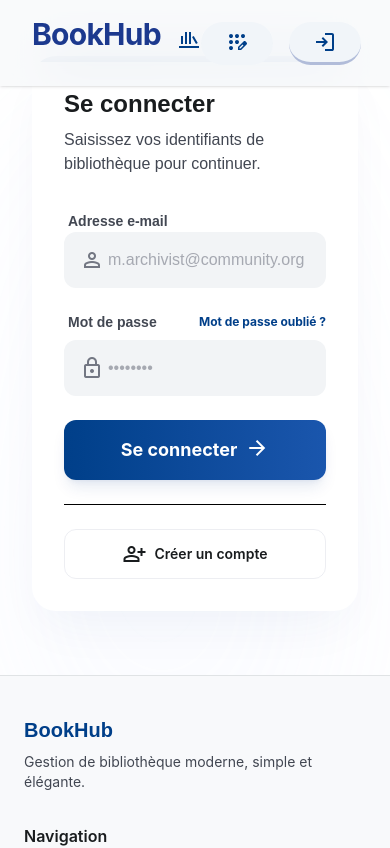
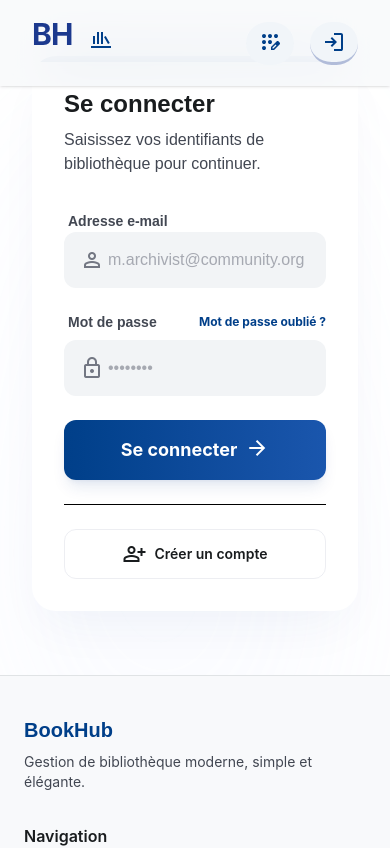
Before and after one commit to Federico2235/TP-BookHub-Front, an Angular app: page /login in a window 390 px wide. Shown: the top 848 px of the page. Built offline with nearby package versions, Linux system fonts and the light colour scheme.

Commit message:
Evol submit when press enter key on login page.

```diff
--- a/src/app/features/users/pages/login/login.html
+++ b/src/app/features/users/pages/login/login.html
@@ -34,7 +34,7 @@
         <p class="text-on-surface-variant font-body">Saisissez vos identifiants de bibliothèque pour continuer.</p>
       </div>
 
-      <form #signupForm="ngForm" class="space-y-6">
+      <form #signupForm="ngForm" class="space-y-6" (ngSubmit)="handleLogin()">
         <!-- Email Field -->
         <div class="space-y-2">
           <label class="text-sm font-semibold text-on-surface-variant ml-1 font-label" for="email">
@@ -77,7 +77,7 @@
         </div>
 
         <!-- Sign In Button -->
-        <button class="w-full bg-gradient-to-r from-primary to-primary-container flex justify-center gap-2 text-on-primary py-4 rounded-xl font-bold text-lg shadow-lg shadow-primary/10 hover:opacity-95 transition-all active:scale-[0.98] mt-4" type="button" (click)="handleLogin()">
+        <button class="w-full bg-gradient-to-r from-primary to-primary-container flex justify-center gap-2 text-on-primary py-4 rounded-xl font-bold text-lg shadow-lg shadow-primary/10 hover:opacity-95 transition-all active:scale-[0.98] mt-4" type="submit">
           <span>Se connecter</span>
           <span class="material-symbols-outlined text-lg inline-flex leading-none">arrow_forward</span>
         </button>
--- a/src/app/shared/header/header.html
+++ b/src/app/shared/header/header.html
@@ -2,13 +2,15 @@
   <section class="flex justify-between items-center px-8 py-4 max-w-full mx-auto">
     <div class="flex items-top w-full gap-4">
       <!--------------------- Logo --------------------->
-      <a routerLink="" class="text-3xl font-bold tracking-tight text-blue-900 cursor-pointer">BookHub</a>
+      <a routerLink="" class="hidden md:block text-3xl font-bold tracking-tight text-blue-900 cursor-pointer">BookHub</a>
+      <a routerLink="" class="block md:hidden text-3xl font-bold tracking-tight text-blue-900 cursor-pointer">BH</a>
       <!-------------- navigation principale ---------->
       <nav class="flex flex-1 justify-between items-center">
         <ul class="flex gap-6">
           <li>
             <a routerLink="" [routerLinkActiveOptions]="{exact:true}" routerLinkActive="after:w-full"
-               class="hidden md:inline-block relative leading-none text-blue-900 font-semibold py-3
+               class="hidden md:inline-block relative
+               leading-none text-blue-900 font-semibold py-3
                 after:content-[''] after:absolute after:left-0 after:bottom-0 after:h-[2px] after:w-0 after:bg-primary after:origin-left after:transition-all after:duration-300 hover:after:w-full"
             >
               Catalogue
@@ -59,7 +61,7 @@
               <span class="text-on-surface font-medium group-hover:text-slate-100">{{user.firstName}} {{user.lastName}}</span>
             </a>
             <a [routerLink]="['/profile', user.userId]" [routerLinkActiveOptions]="{exact:true}" routerLinkActive="border-b-ease-in border-b-blue-900/30"
-               class="flex md:hidden relative group items-center gap-3 px-4 py-2 bg-surface-container-highest box-border rounded-full hover:bg-primary cursor-pointer
+               class="flex md:hidden relative group items-center gap-3 px-3 py-2 bg-surface-container-highest box-border rounded-full hover:bg-primary cursor-pointer
               border-b-3 border-b-blue-900/0 transition-[border-color] duration-300 ease-in delay-200"
             >
 
@@ -74,7 +76,7 @@
               <span class="text-on-surface font-medium group-hover:text-slate-100 transition-colors duration-300 ease-out">Se déconnecter</span>
             </a>
             <a (click)="logout()"
-               class="flex md:hidden group items-center gap-3 px-4 py-2 bg-surface-container-highest rounded-full hover:cursor-pointer hover:text-slate-100 hover:bg-primary
+               class="flex md:hidden group items-center gap-3 px-3 py-2 bg-surface-container-highest rounded-full hover:cursor-pointer hover:text-slate-100 hover:bg-primary
               border-b-3 border-b-blue-900/0"
             >
               <span class="text-on-surface font-medium group-hover:text-slate-100 transition-colors duration-300 ease-out">
@@ -90,7 +92,7 @@
               Créer un compte
             </a>
             <a routerLink="/login" [routerLink]="['/signup']" [routerLinkActiveOptions]="{exact:true}" routerLinkActive="border-b-ease-in border-b-blue-900/30"
-               class="flex md:hidden px-6 py-2 rounded-full text-primary font-semibold bg-slate-100 hover:bg-primary hover:text-slate-100 transition-colors duration-300 ease-out cursor-pointer
+               class="flex md:hidden px-3 py-2 rounded-full text-primary font-semibold bg-slate-100 hover:bg-primary hover:text-slate-100 transition-colors duration-300 ease-out cursor-pointer
               border-b border-b-3 border-b-blue-900/0">
               <svg xmlns="http://www.w3.org/2000/svg" height="24px" viewBox="0 -960 960 960" width="24px" fill="#003f89"><path d="M183.5-183.5Q160-207 160-240t23.5-56.5Q207-320 240-320t56.5 23.5Q320-273 320-240t-23.5 56.5Q273-160 240-160t-56.5-23.5Zm0-240Q160-447 160-480t23.5-56.5Q207-560 240-560t56.5 23.5Q320-513 320-480t-23.5 56.5Q273-400 240-400t-56.5-23.5Zm0-240Q160-687 160-720t23.5-56.5Q207-800 240-800t56.5 23.5Q320-753 320-720t-23.5 56.5Q273-640 240-640t-56.5-23.5Zm240 0Q400-687 400-720t23.5-56.5Q447-800 480-800t56.5 23.5Q560-753 560-720t-23.5 56.5Q513-640 480-640t-56.5-23.5Zm240 0Q640-687 640-720t23.5-56.5Q687-800 720-800t56.5 23.5Q800-753 800-720t-23.5 56.5Q753-640 720-640t-56.5-23.5Zm-240 240Q400-447 400-480t23.5-56.5Q447-560 480-560t56.5 23.5Q560-513 560-480t-23.5 56.5Q513-400 480-400t-56.5-23.5ZM520-160v-123l221-220q9-9 20-13t22-4q12 0 23 4.5t20 13.5l37 37q8 9 12.5 20t4.5 22q0 11-4 22.5T863-380L643-160H520Zm300-263-37-37 37 37ZM580-220h38l121-122-18-19-19-18-122 121v38Zm141-141-19-18 37 37-18-19Z"/></svg>
             </a>
@@ -101,7 +103,7 @@
               Se connecter
             </a>
             <a routerLink="/login" [routerLink]="['/login']" [routerLinkActiveOptions]="{exact:true}" routerLinkActive="border-b-ease-in border-b-blue-900/30"
-               class="flex md:hidden px-6 py-2 rounded-full text-primary font-semibold bg-slate-100 hover:bg-primary hover:text-slate-100 transition-colors duration-300 ease-out cursor-pointer
+               class="flex md:hidden px-3 py-2 rounded-full text-primary font-semibold bg-slate-100 hover:bg-primary hover:text-slate-100 transition-colors duration-300 ease-out cursor-pointer
               border-b border-b-3 border-b-blue-900/0">
               <svg xmlns="http://www.w3.org/2000/svg" height="24px" viewBox="0 -960 960 960" width="24px" fill="#003f89"><path d="M480-120v-80h280v-560H480v-80h280q33 0 56.5 23.5T840-760v560q0 33-23.5 56.5T760-120H480Zm-80-160-55-58 102-102H120v-80h327L345-622l55-58 200 200-200 200Z"/></svg>
             </a>
```
